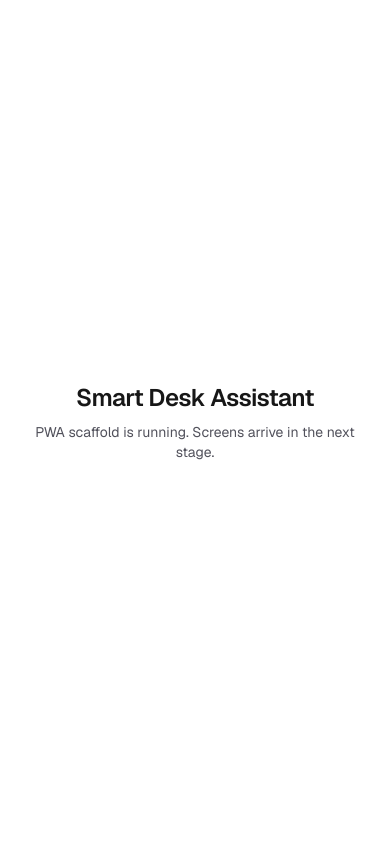
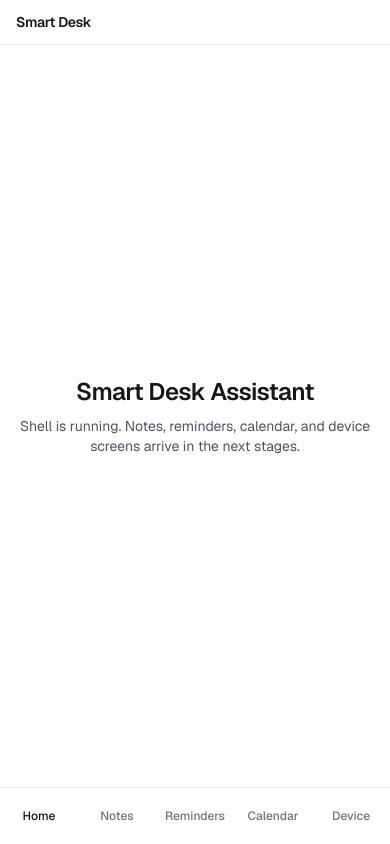
Before and after one commit to Md-Zainulabdin/smart-desk-assistant, a Next.js app in the folder apps/mobile/: page / in a window 390 px wide. Built offline with nearby package versions, Linux system fonts and the light colour scheme.

Commit message:
feat(mobile): app shell and nav

```diff
--- /dev/null
+++ b/apps/mobile/app/(app)/calendar/page.tsx
@@ -0,0 +1,16 @@
+import type { Metadata } from "next";
+
+import { PagePlaceholder } from "@/components/shell/page-placeholder";
+
+export const metadata: Metadata = {
+  title: "Calendar",
+};
+
+export default function CalendarPage() {
+  return (
+    <PagePlaceholder
+      title="Calendar"
+      description="Upcoming events and event creation are added in stage 6."
+    />
+  );
+}
--- /dev/null
+++ b/apps/mobile/app/(app)/device/page.tsx
@@ -0,0 +1,16 @@
+import type { Metadata } from "next";
+
+import { PagePlaceholder } from "@/components/shell/page-placeholder";
+
+export const metadata: Metadata = {
+  title: "Device",
+};
+
+export default function DevicePage() {
+  return (
+    <PagePlaceholder
+      title="Device"
+      description="Device and context status are added in stage 7."
+    />
+  );
+}
--- /dev/null
+++ b/apps/mobile/app/(app)/layout.tsx
@@ -0,0 +1,7 @@
+import type { ReactNode } from "react";
+
+import { AppShell } from "@/components/shell/app-shell";
+
+export default function AppLayout({ children }: { children: ReactNode }) {
+  return <AppShell>{children}</AppShell>;
+}
--- /dev/null
+++ b/apps/mobile/app/(app)/notes/page.tsx
@@ -0,0 +1,16 @@
+import type { Metadata } from "next";
+
+import { PagePlaceholder } from "@/components/shell/page-placeholder";
+
+export const metadata: Metadata = {
+  title: "Notes",
+};
+
+export default function NotesPage() {
+  return (
+    <PagePlaceholder
+      title="Notes"
+      description="Notes are added in stage 4. The backend endpoints do not exist yet."
+    />
+  );
+}
--- /dev/null
+++ b/apps/mobile/app/(app)/page.tsx
@@ -0,0 +1,10 @@
+import { PagePlaceholder } from "@/components/shell/page-placeholder";
+
+export default function Home() {
+  return (
+    <PagePlaceholder
+      title="Smart Desk Assistant"
+      description="Shell is running. Notes, reminders, calendar, and device screens arrive in the next stages."
+    />
+  );
+}
--- /dev/null
+++ b/apps/mobile/app/(app)/reminders/page.tsx
@@ -0,0 +1,16 @@
+import type { Metadata } from "next";
+
+import { PagePlaceholder } from "@/components/shell/page-placeholder";
+
+export const metadata: Metadata = {
+  title: "Reminders",
+};
+
+export default function RemindersPage() {
+  return (
+    <PagePlaceholder
+      title="Reminders"
+      description="Reminders with snooze and dismiss are added in stage 5."
+    />
+  );
+}
--- a/apps/mobile/app/page.tsx
+++ /dev/null
@@ -1,10 +0,0 @@
-export default function Home() {
-  return (
-    <main className="flex flex-1 flex-col items-center justify-center gap-2 p-6 text-center">
-      <h1 className="text-2xl font-semibold tracking-tight">Smart Desk Assistant</h1>
-      <p className="text-sm text-zinc-600 dark:text-zinc-400">
-        PWA scaffold is running. Screens arrive in the next stage.
-      </p>
-    </main>
-  );
-}
--- /dev/null
+++ b/apps/mobile/components/shell/app-shell.tsx
@@ -0,0 +1,17 @@
+import type { ReactNode } from "react";
+
+import { BottomNav } from "./bottom-nav";
+
+export function AppShell({ children }: { children: ReactNode }) {
+  return (
+    <div className="flex min-h-full flex-1 flex-col">
+      <header className="sticky top-0 z-10 border-b border-black/[.08] bg-background/80 backdrop-blur dark:border-white/[.145]">
+        <div className="mx-auto flex w-full max-w-3xl items-center px-4 py-3">
+          <span className="text-sm font-semibold tracking-tight">Smart Desk</span>
+        </div>
+      </header>
+      <main className="mx-auto flex w-full max-w-3xl flex-1 flex-col px-4 py-6">{children}</main>
+      <BottomNav />
+    </div>
+  );
+}
--- /dev/null
+++ b/apps/mobile/components/shell/bottom-nav.tsx
@@ -0,0 +1,48 @@
+"use client";
+
+import Link from "next/link";
+import { usePathname } from "next/navigation";
+
+const NAV_ITEMS = [
+  { href: "/", label: "Home" },
+  { href: "/notes", label: "Notes" },
+  { href: "/reminders", label: "Reminders" },
+  { href: "/calendar", label: "Calendar" },
+  { href: "/device", label: "Device" },
+] as const;
+
+function isActive(pathname: string, href: string): boolean {
+  return href === "/" ? pathname === "/" : pathname.startsWith(href);
+}
+
+export function BottomNav() {
+  const pathname = usePathname();
+
+  return (
+    <nav
+      aria-label="Primary"
+      className="sticky bottom-0 border-t border-black/[.08] bg-background/80 backdrop-blur dark:border-white/[.145]"
+    >
+      <ul className="mx-auto flex w-full max-w-3xl">
+        {NAV_ITEMS.map((item) => {
+          const active = isActive(pathname, item.href);
+          return (
+            <li key={item.href} className="flex-1">
+              <Link
+                href={item.href}
+                aria-current={active ? "page" : undefined}
+                className={`flex h-14 items-center justify-center text-xs font-medium transition-colors ${
+                  active
+                    ? "text-foreground"
+                    : "text-zinc-500 hover:text-foreground dark:text-zinc-400"
+                }`}
+              >
+                {item.label}
+              </Link>
+            </li>
+          );
+        })}
+      </ul>
+    </nav>
+  );
+}
--- /dev/null
+++ b/apps/mobile/components/shell/page-placeholder.tsx
@@ -0,0 +1,14 @@
+export function PagePlaceholder({
+  title,
+  description,
+}: {
+  title: string;
+  description: string;
+}) {
+  return (
+    <section className="flex flex-1 flex-col items-center justify-center gap-2 text-center">
+      <h1 className="text-2xl font-semibold tracking-tight">{title}</h1>
+      <p className="max-w-sm text-sm text-zinc-600 dark:text-zinc-400">{description}</p>
+    </section>
+  );
+}
```
